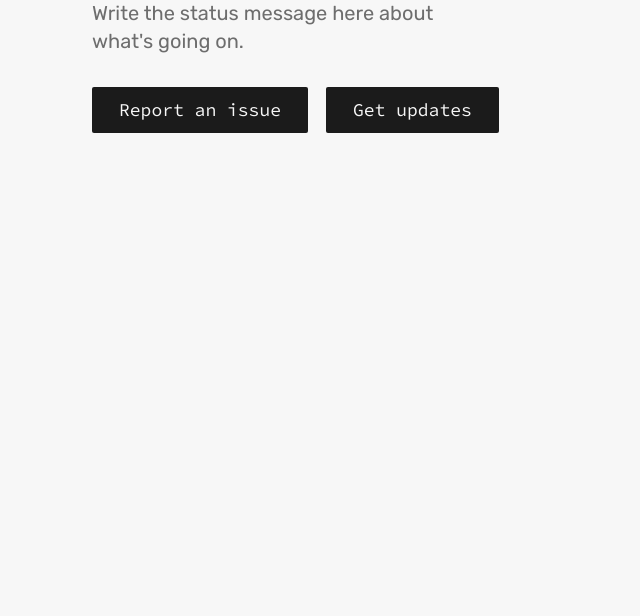
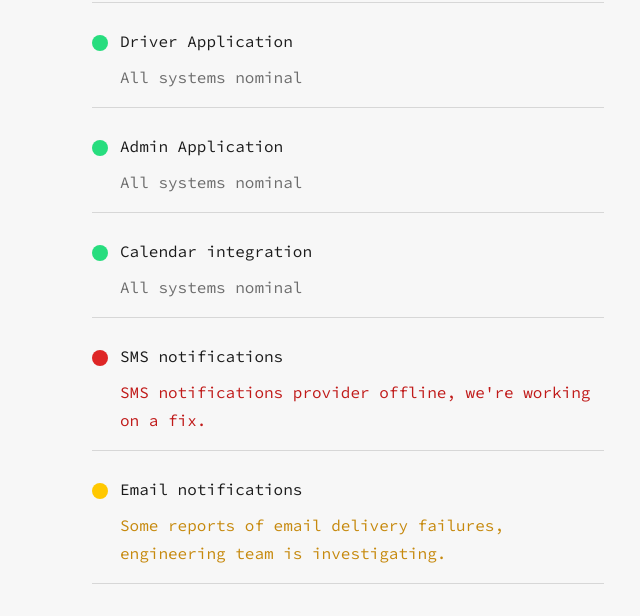
Before and after one commit to evaline-inc/evaline-status, a plain HTML site: page index.html in a window 1280 px wide. Shown: the part 336-952 px from the top of the page, without its empty margins (292-932 px from the left). Before the commit the page ends 800 px from the top, so only its background shows below. Drawn offline with Linux system fonts and the light colour scheme.

Commit message:
Adds services + statuses

```diff
--- a/index.html
+++ b/index.html
@@ -32,8 +32,10 @@
 
 <body>
   <header>
-    <h1 class='evaline happy'>All systems operational.</h1>
-    <p>Write the status message here about what's going on.</p>
+    <h1 class='evaline happy' id='mainStatus'>All systems operational.</h1>
+    <p id='mainStatusMessage'>
+      Write the status message here about what's going on.
+    </p>
     <div class='button-row'>
       <a class='button' title='Report an issue' href='#'>
         Report an issue
@@ -44,14 +46,37 @@
       </a>
   </header>
   <section>
-
+    <div id='scheduler'>
+      <div>Session Scheduling</div>
+      <div id='scheduler-description'>All systems nominal</div>
+    </div>
+    <div id='driver'>
+      <div>Driver Application</div>
+      <div id='driver-description'>All systems nominal</div>
+    </div>
+    <div id='admin'>
+      <div>Admin Application</div>
+      <div id='admin-description'>All systems nominal</div>
+    </div>
+    <div id='calendar'>
+      <div>Calendar integration</div>
+      <div id='calendar-description'>All systems nominal</div>
+    </div>
+    <div id='sms' class='error'>
+      <div>SMS notifications</div>
+      <div id='sms-description'>SMS notifications provider offline, we're working on a fix.</div>
+    </div>
+    <div id='email' class='warning'>
+      <div>Email notifications</div>
+      <div id='email-description'>Some reports of email delivery failures, engineering team is investigating.</div>
+    </div>
   </section>
 </body>
 
 <script>
   window.onload = function () {
-    const status = 'green'
-    // const status = 'yellow'
+    // const status = 'green'
+    const status = 'yellow'
     // const status = 'red'
 
     let desc = document.querySelector('[name=description]')
--- a/style/index.scss
+++ b/style/index.scss
@@ -9,20 +9,24 @@ $grey00:   #EEEEEE;
 $grey10:   #E5E5E5;
 $grey20:   #D7D7D7;
 $grey30:   #BABABA;
+$grey40:   #AAAAAA;
 $grey50:   #969696;
 $grey70:   #6D6D6D;
 $grey80:   #4C4C4C;
 $grey90:   #333333;
 $black:    #1B1B1B;
+$deepblack:#101010;
 
-$yellow40: #FFB828;
+$yellow40: #FFC800;
 $yellow60: #DB9D23;
+$yellow80: #C6890D;
 
 $blue20:   #9CD1F4;
 $blue40:   #4BB0F4;
 $blue60:   #2890D4;
 
 $evgreen:  #27DD7E;
+$green40:  #26D67B;
 $green50:  #1EC970;
 $green60:  #1AB565;
 $green70:  #12874B;
@@ -44,6 +48,12 @@ body {
   line-height: 1.75em;
 	-webkit-font-smoothing: antialiased;
 	-moz-osx-font-smoothing: grayscale;
+  display: flex;
+  min-height: 100vh;
+  min-width: 100vw;
+  flex-direction: column;
+  justify-content: center;
+  align-items: center;
 }
 
 h1, h2, h3, h4, h5, h6 {
@@ -100,21 +110,94 @@ p {
 
 svg { fill: red; }
 
-header {
+header, section {
   padding: 2em;
-  height: calc(100vh - 4em);
   max-width: 32em;
   display: flex;
   margin: 0 auto;
   flex-shrink: 1;
-  justify-content: center;
+  justify-content: flex-end;
   align-items: flex-start;
   flex-direction: column;
+}
 
-  > * {
-    @include animation-delay(0.25s);
-    @include animate(0.5s);
+header > *{
+  @include animation-delay(0.25s);
+  @include animate(0.5s);
+  @extend .fadeInUp;
+}
+
+section {
+  display: flex;
+  flex-direction: row;
+  align-items: flex-start;
+  justify-content: flex-start;
+  flex-wrap: wrap;
+
+  > * { // row
+    display: flex;
+    margin: 0;
+    width: 100%;
+    flex-direction: column;
+    justify-content: flex-start;
+    border-bottom: 1px solid $grey20;
+    @include animate(0.25s);
     @extend .fadeInUp;
+
+    &:nth-of-type(1) { @include animation-delay(0.45s); }
+    &:nth-of-type(2) { @include animation-delay(0.55s); }
+    &:nth-of-type(3) { @include animation-delay(0.65s); }
+    &:nth-of-type(4) { @include animation-delay(0.75s); }
+    &:nth-of-type(5) { @include animation-delay(0.85s); }
+    &:nth-of-type(6) { @include animation-delay(0.95s); }
+    &:nth-of-type(7) { @include animation-delay(1.05s); }
+
+    > * { // cell
+      padding: 0.5em 0;
+      font-family: $mono-font-family;
+    }
+
+    > *:first-of-type { // first-cell
+      display: flex;
+      padding-top: 1.5em;
+      padding-left: 1.75em;
+
+      &::before {
+        background: $evgreen;
+        content: '';
+        width: 1em;
+        height: 1em;
+        position: absolute;
+        border-radius: 0.5em;
+        left: 0;
+        top: 2em;
+      }
+    }
+
+    > *:last-of-type { // last-cell
+      padding-top: 0;
+      padding-bottom: 1em;
+      padding-left: 1.75em;
+      display: flex;
+      flex-grow: 1;
+      align-self: stretch;
+      position: relative;
+      color: $grey70;
+    }
+
+    &:nth-of-type(odd) > *:first-of-type::after {
+      background: $grey40;
+    }
+
+    &.error {
+      > *:first-of-type::before { background: $red40; }
+      > *:last-of-type { color: $red60; }
+    }
+
+    &.warning {
+      > *:first-of-type::before { background: $yellow40; }
+      > *:last-of-type { color: $yellow80; }
+    }
   }
 }
 
```
Also changed, not shown: style/index.css.
